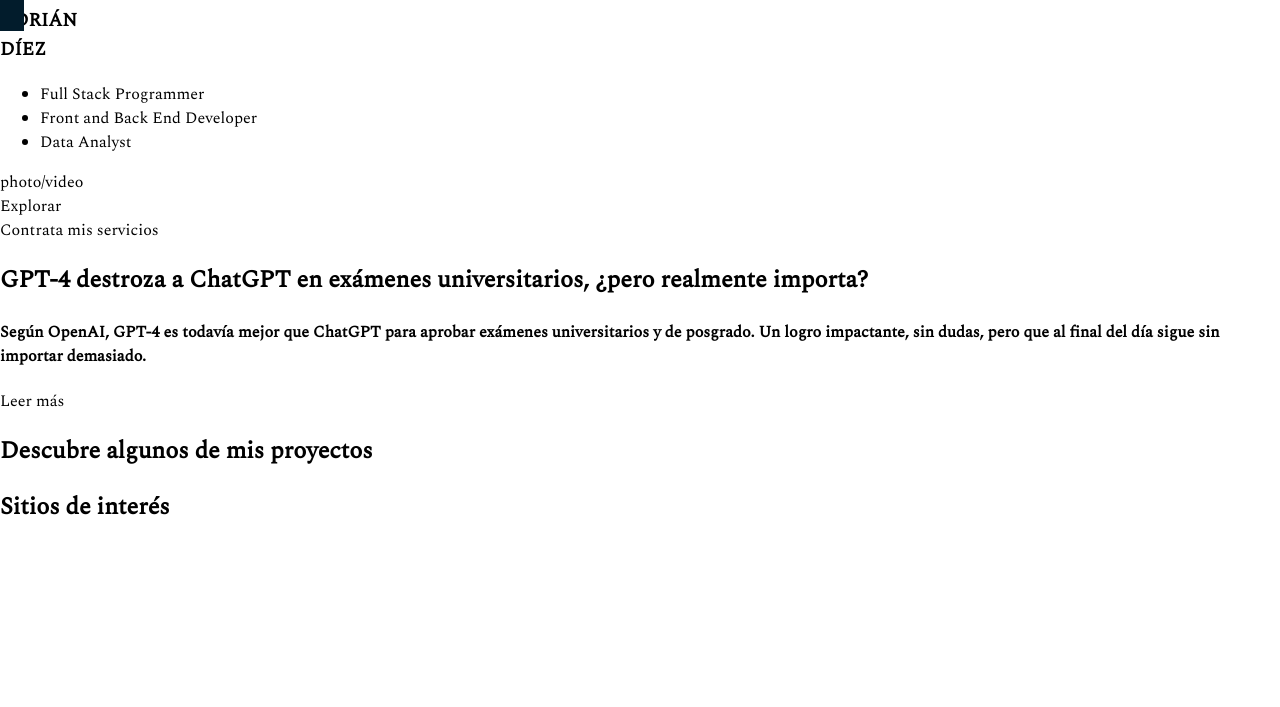
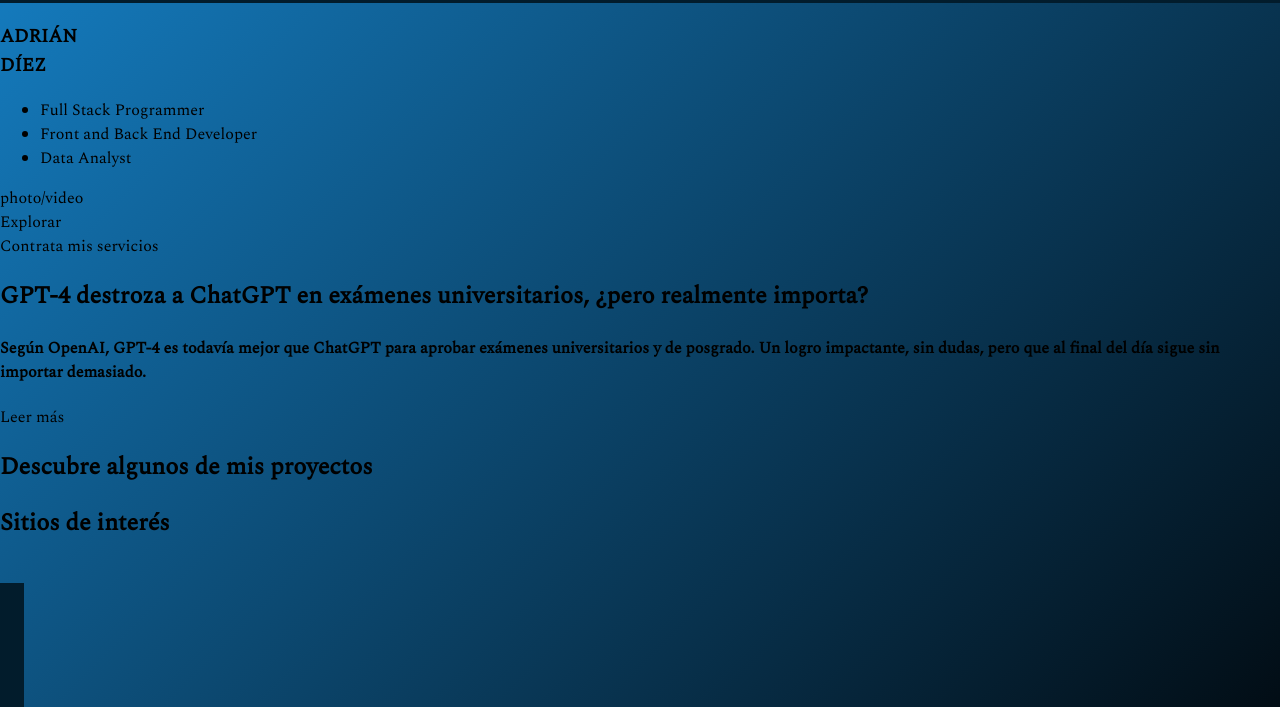
Before and after one commit to adrian-diez/Portfolio, a plain HTML site: page index.html in a window 1280 px wide. Shown: the part 93-800 px from the top of the page. Drawn offline with nearby package versions, Linux system fonts and the light colour scheme.

```diff
--- a/css/style.css
+++ b/css/style.css
@@ -1,3 +1,7 @@
 * {
   font-family: 'Spectral', 'Montserrat';
 }
+
+html{
+  background:linear-gradient(135deg, #157FC4, #020D15)
+}
--- a/index.html
+++ b/index.html
@@ -71,7 +71,7 @@
     <h2>Sitios de interés</h2>
   </section>
   <footer>
-    <div id="footer-container" style="position:fixed; top:0; left:0; height:12.5%;display:flex;align-items: center; justify-content: space-between;padding:12px;background:#021C2C; color:#058F62">
+    <div id="footer-container" style="position:fixed; bottom:0; left:0; height:12.5%;display:flex;align-items: center; justify-content: space-between;padding:12px;background:#021C2C; color:#058F62;margin-top:12px;">
 
     </div>
   </footer>
```
Also changed, not shown: images/my-logo.png (added), images/socials/github.png (added), images/socials/instagram.png (added), images/socials/instagram.svg (added), images/socials/twitter.png (added).
